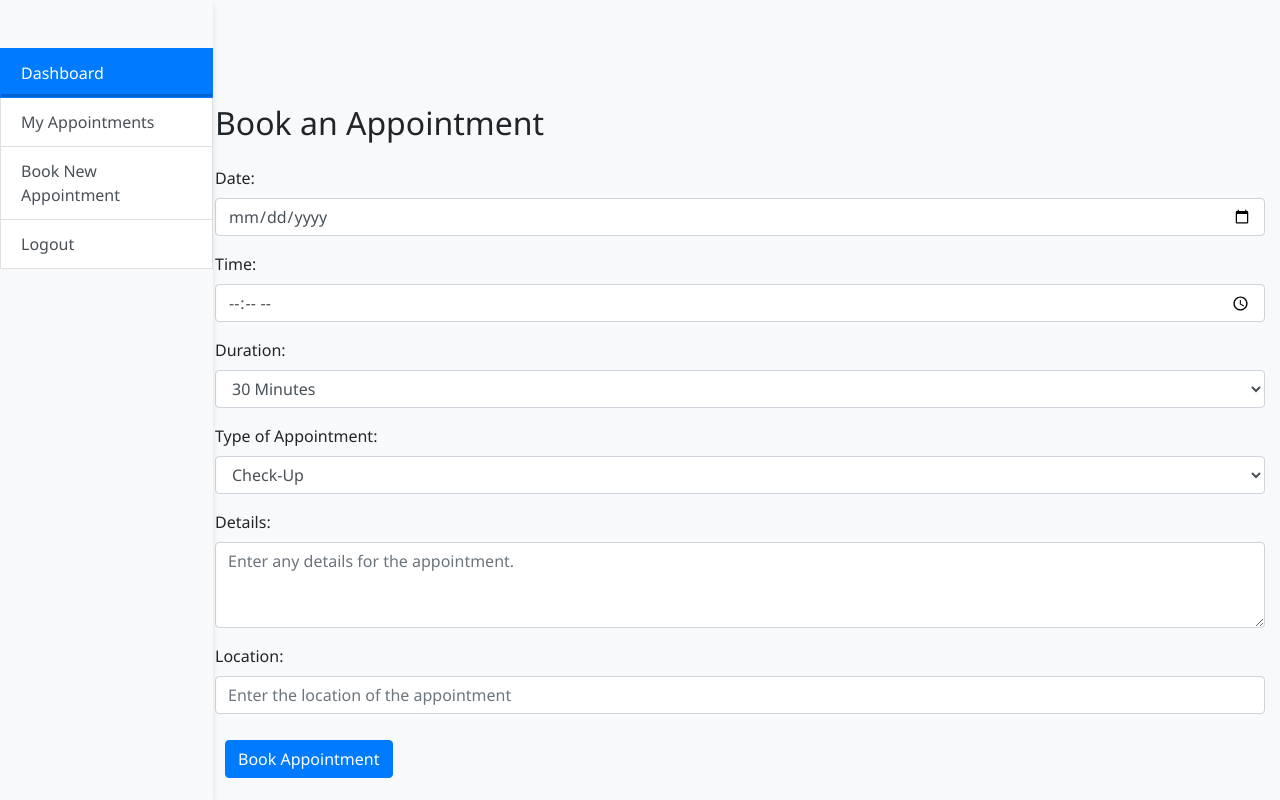
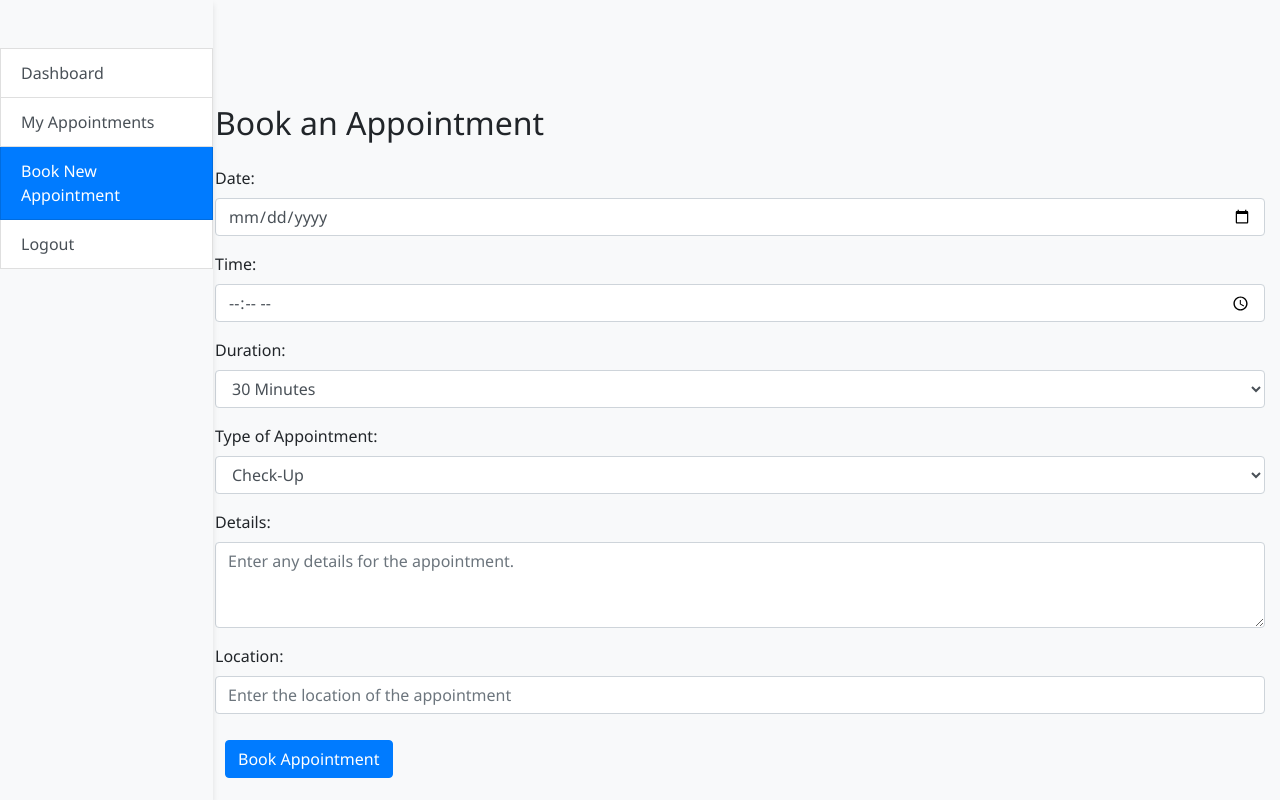
Before and after one commit to DipPandey/Helalth-Appointment-Scheduler, a website: page Helalth Appointment Scheduler/public/bookAppoinments.html in a window 1280 px wide. Drawn offline with nearby package versions, Linux system fonts and the light colour scheme.

Commit message:
Today achieved: Databse updated, appointment work, booking works, adding works, canceling works

```diff
--- a/Helalth Appointment Scheduler/public/bookAppoinments.html
+++ b/Helalth Appointment Scheduler/public/bookAppoinments.html
@@ -6,6 +6,7 @@
     <title>Book an Appointment</title>
     <!-- Bootstrap CSS -->
     <link rel="stylesheet" href="https://stackpath.bootstrapcdn.com/bootstrap/4.5.2/css/bootstrap.min.css">
+    <link rel="stylesheet" href="https://use.fontawesome.com/releases/v5.7.0/css/all.css">
     <link rel="stylesheet" href="css/styles.css">
 </head>
 <body>
@@ -32,6 +33,7 @@
                 <select class="form-control" id="appointmentDuration" name="duration" required>
                     <option value="30 minutes">30 Minutes</option>
                     <option value="60 minutes">1 Hour</option>
+                    <option value="1 min">1 certificate</option>
                     <!-- Add more duration options as needed -->
                 </select>
             </div>
--- a/Helalth Appointment Scheduler/public/css/styles.css
+++ b/Helalth Appointment Scheduler/public/css/styles.css
@@ -22,12 +22,7 @@ body {
     background-color: #f8f9fa; /* Light grey background */
 }
 
-    .sidebar .list-group-item-action.active {
-        background-color: #007bff;
-        color: white;
-        border-color: #007bff;
-        box-shadow: inset 0 -3px 0 rgba(0,0,0,0.2);
-    }
+
 
     .sidebar .list-group-item-action {
         border-radius: 0; /* Make list items square */
@@ -51,6 +46,10 @@ body {
         color: white;
     }
 
+.active-link {
+    background-color: #007bff; /* Bootstrap primary color */
+    color: white !important;
+}
 
 
 /* Additional styling for the body to prevent overlap with the sidebar */
--- a/Helalth Appointment Scheduler/public/js/bookAppoinments.js
+++ b/Helalth Appointment Scheduler/public/js/bookAppoinments.js
@@ -37,6 +37,7 @@ document.addEventListener('DOMContentLoaded', function () {
             .then(data => {
                 // Handle success response, such as redirecting to the appointments page or displaying a success message
                 console.log('Appointment booked successfully:', data);
+
                 // Redirect to the myAppointments page or display success message
                 window.location.href = '/myAppointments';
             })
--- a/Helalth Appointment Scheduler/public/js/myAppointments.js
+++ b/Helalth Appointment Scheduler/public/js/myAppointments.js
@@ -38,7 +38,8 @@ document.addEventListener('DOMContentLoaded', function () {
             });
     }
 
-   function displayAppointments(appointments) {
+    function displayAppointments(appointments) {
+
     console.log('Displaying appointments...');
     const appointmentsContainer = document.getElementById('appointments-container');
     appointmentsContainer.innerHTML = ''; // Clear the container
--- a/Helalth Appointment Scheduler/public/js/script.js
+++ b/Helalth Appointment Scheduler/public/js/script.js
@@ -12,9 +12,24 @@ document.addEventListener('DOMContentLoaded', function () {
     // Rest of your dashboard JS code...
 });
 
-// Load the sidebar content from sidebar.html and insert it into the sidebar-container div
+//sidebar fetch js for all the pages used
+
 fetch('sidebar.html')
     .then(response => response.text())
     .then(sidebarHtml => {
+        // Inject the sidebar HTML
         document.getElementById('sidebar-container').innerHTML = sidebarHtml;
+
+        // Highlight the active link based on the current URL
+        const currentPath = window.location.pathname.split('/').pop(); // Get the filename, e.g., 'dashboard.html'
+
+        // Query all links in the sidebar
+        const navLinks = document.querySelectorAll('#sidebar-container .list-group-item');
+
+        // Loop through each link to find a match
+        navLinks.forEach(link => {
+            if (link.getAttribute('href') === currentPath) {
+                link.classList.add('active-link'); // Add the active class to the matching link
+            }
+        });
     });
--- a/Helalth Appointment Scheduler/public/sidebar.html
+++ b/Helalth Appointment Scheduler/public/sidebar.html
@@ -2,7 +2,7 @@
 
 <div class="col-md-3 col-lg-2 d-md-block bg-light sidebar collapse">
     <div class="list-group">
-        <a href="dashboard.html" class="list-group-item list-group-item-action active">Dashboard</a>
+        <a href="dashboard.html" class="list-group-item list-group-item-action">Dashboard</a>
         <a href="myAppointments.html" class="list-group-item list-group-item-action">My Appointments</a>
         <a href="bookAppoinments.html" class="list-group-item list-group-item-action">Book New Appointment</a>
         <a href="index.html" class="list-group-item list-group-item-action">Logout</a>
```
Also changed, not shown: Helalth Appointment Scheduler/public/myAppointments.html (+1 -1 lines).
